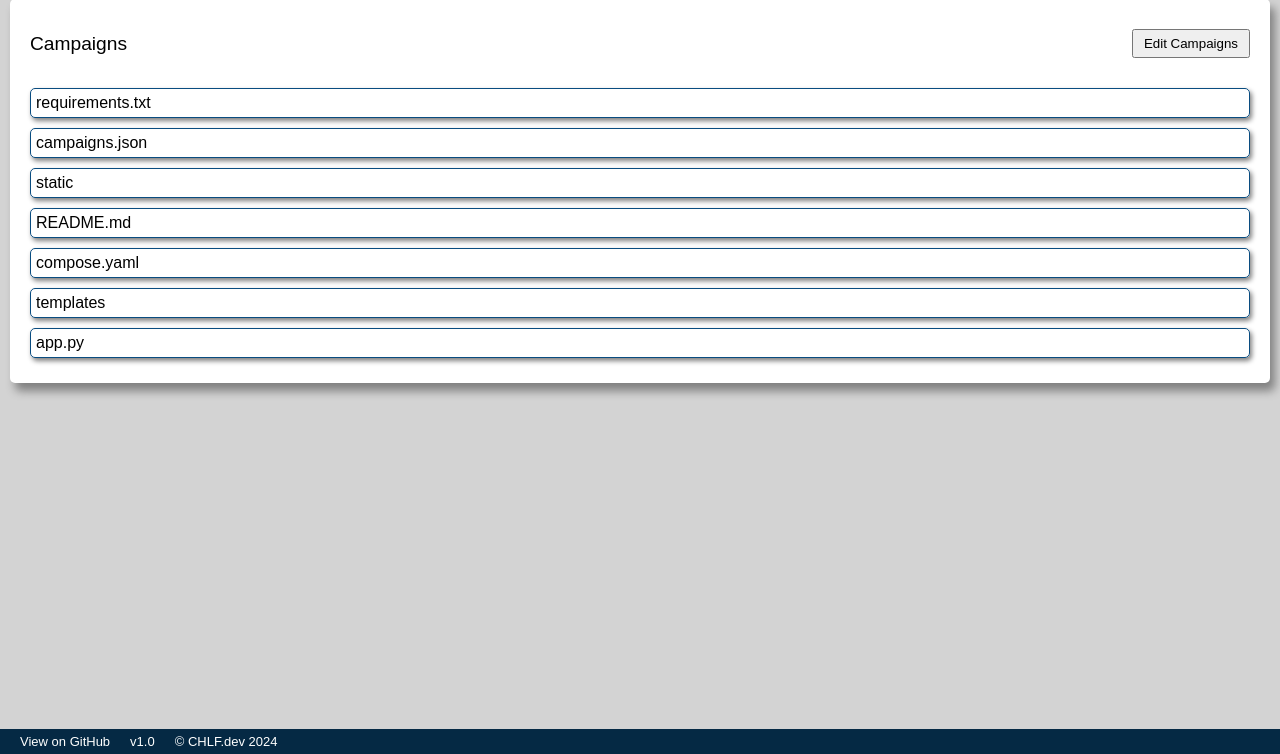
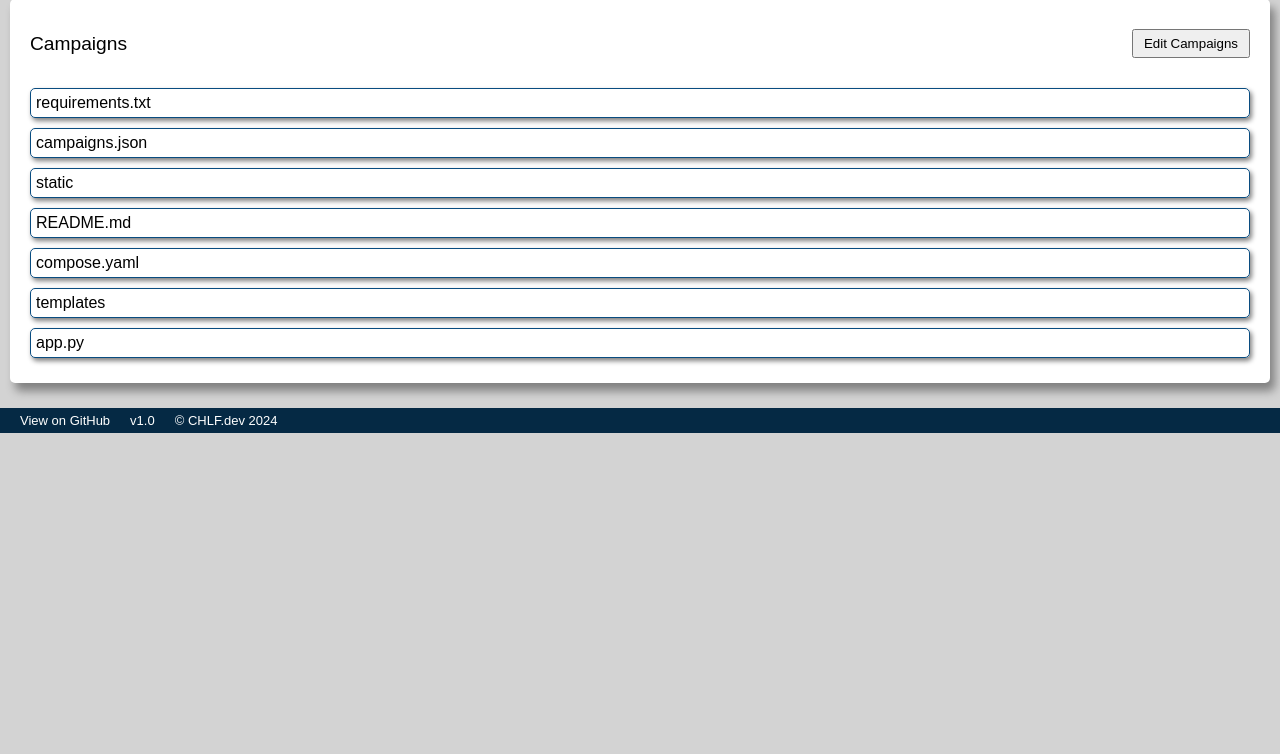
Before and after one commit to chlongfei/GetLogger, a Flask app: page /mailbox in a window 1280 px wide. Shown: the part 46-800 px from the top of the page. Run offline with Flask 3, Linux system fonts and the light colour scheme; parts of the project's set-up code (start-up, migrations or seed data) failed here and were passed over.

Commit message:
emergency ui patch

```diff
--- a/static/global.css
+++ b/static/global.css
@@ -17,13 +17,11 @@
 footer {
     display: inline-flex;
     width: 100%;
-    position: absolute;
-    bottom: 0;
-    left: 0;
 
     background-color: var(--gl-secondary);
     color: white;
 
+    margin-top: 20px;
     padding: 5px 10px;
     font-size: small;
 }
--- a/templates/view.html
+++ b/templates/view.html
@@ -21,7 +21,7 @@
                         Messages from <span style="font-weight: bold; color:var(--gl-primary)"> {{ campaignName }} </span>
                     </td>
                     <td style="text-align: end;">
-                        <button style="padding: 5px 10px;" title="view unpretty" onclick="getCSV('{{ campaignName }}')">View Raw</button>
+                        <button style="padding: 5px 10px;" title="Download Data as CSV" onclick="getCSV('{{ campaignName }}')">Get CSV</button>
                     </td>
                 </tr>
             </table>
```
